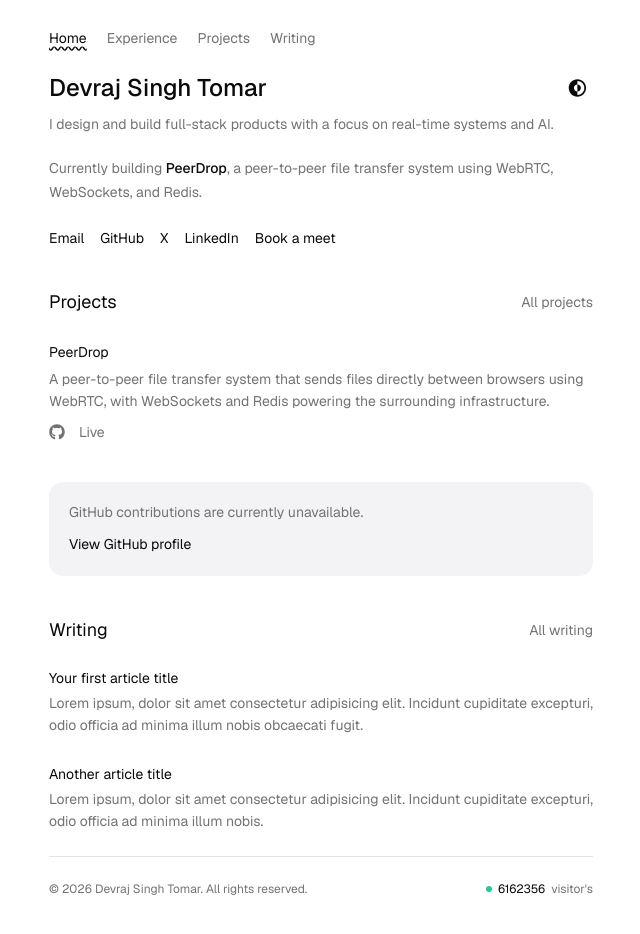
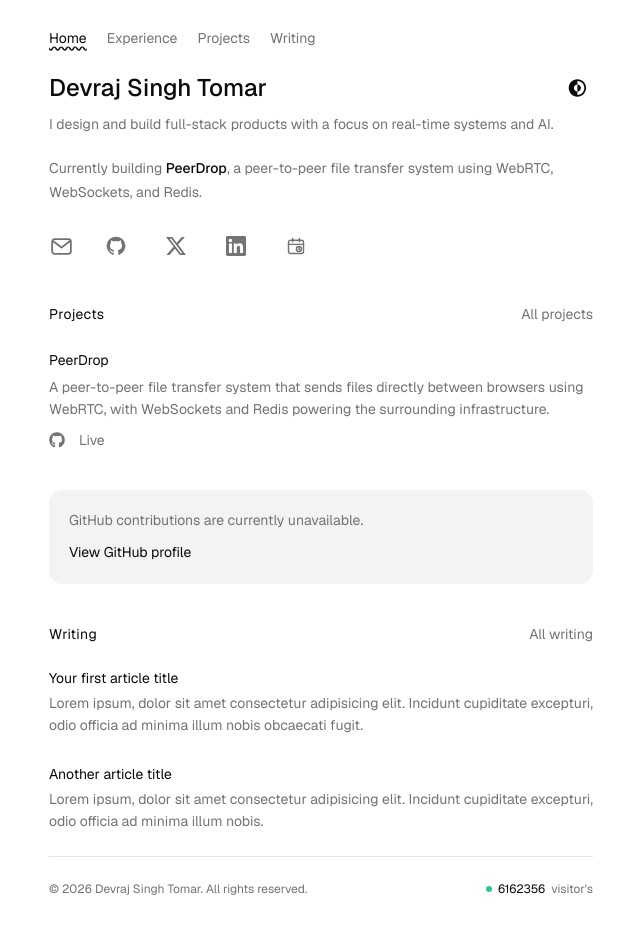
Before and after one commit to Devraj-singh-tomar/devraj-portfolio, a Next.js app: page / in a window 1280 px wide. Shown: the top 934 px of the page, without its empty margins (319-959 px from the left). Built offline with nearby package versions, Linux system fonts and the light colour scheme.

Commit message:
feat: add social icons and improve layout for social links and sections

```diff
--- /dev/null
+++ b/src/components/icons.tsx
@@ -0,0 +1,115 @@
+import type { SVGProps } from "react";
+
+type IconProps = SVGProps<SVGSVGElement> & {
+  size?: number;
+};
+
+/* Gmail */
+export function Gmail({ size = 20, className, ...props }: IconProps) {
+  return (
+    <svg
+      xmlns="http://www.w3.org/2000/svg"
+      width={size}
+      height={size}
+      viewBox="0 0 24 24"
+      fill="none"
+      stroke="currentColor"
+      strokeWidth={1.7}
+      strokeLinecap="round"
+      strokeLinejoin="round"
+      className={className}
+      aria-hidden="true"
+      focusable="false"
+      {...props}
+    >
+      <rect x="3" y="5" width="18" height="14" rx="2.5" />
+      <path d="m4 7 8 6 8-6" />
+    </svg>
+  );
+}
+
+/* GitHub */
+export function Github({ size = 20, className, ...props }: IconProps) {
+  return (
+    <svg
+      xmlns="http://www.w3.org/2000/svg"
+      width={size}
+      height={size}
+      viewBox="0 0 24 24"
+      fill="currentColor"
+      className={className}
+      aria-hidden="true"
+      focusable="false"
+      {...props}
+    >
+      <path
+        fillRule="evenodd"
+        clipRule="evenodd"
+        d="M12 .75a11.25 11.25 0 0 0-3.56 21.92c.56.1.77-.24.77-.54v-2.1c-3.14.68-3.8-1.34-3.8-1.34-.51-1.3-1.25-1.65-1.25-1.65-1.02-.7.08-.69.08-.69 1.13.08 1.73 1.16 1.73 1.16 1 1.73 2.64 1.23 3.28.94.1-.73.39-1.23.72-1.51-2.51-.29-5.15-1.26-5.15-5.58 0-1.23.44-2.24 1.16-3.03-.12-.29-.5-1.43.11-2.98 0 0 .95-.3 3.1 1.16a10.7 10.7 0 0 1 5.64 0c2.15-1.46 3.1-1.16 3.1-1.16.62 1.55.23 2.69.11 2.98.73.79 1.16 1.8 1.16 3.03 0 4.33-2.65 5.28-5.18 5.57.41.35.77 1.04.77 2.1v3.1c0 .3.2.65.78.54A11.25 11.25 0 0 0 12 .75Z"
+      />
+    </svg>
+  );
+}
+
+/* LinkedIn */
+export function Linkedin({ size = 20, className, ...props }: IconProps) {
+  return (
+    <svg
+      xmlns="http://www.w3.org/2000/svg"
+      width={size}
+      height={size}
+      viewBox="0 0 24 24"
+      fill="currentColor"
+      className={className}
+      aria-hidden="true"
+      focusable="false"
+      {...props}
+    >
+      <path d="M20.45 20.45h-3.55v-5.57c0-1.33-.03-3.04-1.85-3.04-1.85 0-2.14 1.45-2.14 2.94v5.67H9.36V9h3.41v1.56h.05c.48-.9 1.64-1.85 3.37-1.85 3.6 0 4.27 2.37 4.27 5.45v6.29ZM5.34 7.43a2.06 2.06 0 1 1 0-4.12 2.06 2.06 0 0 1 0 4.12ZM7.12 20.45H3.55V9h3.57v11.45ZM22.23 0H1.77C.79 0 0 .77 0 1.73v20.54C0 23.23.79 24 1.77 24h20.45c.98 0 1.78-.77 1.78-1.73V1.73C24 .77 23.2 0 22.22 0Z" />
+    </svg>
+  );
+}
+
+/* X */
+export function X({ size = 20, className, ...props }: IconProps) {
+  return (
+    <svg
+      xmlns="http://www.w3.org/2000/svg"
+      width={size}
+      height={size}
+      viewBox="0 0 24 24"
+      fill="currentColor"
+      className={className}
+      aria-hidden="true"
+      focusable="false"
+      {...props}
+    >
+      <path d="M18.9 1.15h3.68l-8.04 9.19L24 22.85h-7.41l-5.8-7.59-6.64 7.59H.47l8.6-9.83L0 1.15h7.59l5.25 6.93 6.06-6.93Zm-1.29 19.49h2.04L6.49 3.24H4.3l13.31 17.4Z" />
+    </svg>
+  );
+}
+
+export function Calendar({ size = 20, className, ...props }: IconProps) {
+  return (
+    <svg
+      xmlns="http://www.w3.org/2000/svg"
+      width={size}
+      height={size}
+      viewBox="0 0 24 24"
+      fill="none"
+      stroke="currentColor"
+      strokeWidth={1.7}
+      strokeLinecap="round"
+      strokeLinejoin="round"
+      className={className}
+      aria-hidden="true"
+      focusable="false"
+      {...props}
+    >
+      <rect x="3" y="5" width="18" height="16" rx="2.5" />
+      <path d="M16 3v4M8 3v4M3 10h18" />
+      <circle cx="15.5" cy="15.5" r="3" />
+      <path d="M15.5 14v1.7l1 0.6" />
+    </svg>
+  );
+}
--- a/src/components/projects/projects-section.tsx
+++ b/src/components/projects/projects-section.tsx
@@ -8,7 +8,7 @@ export function ProjectsSection() {
   return (
     <section>
       <div className="mb-6 flex items-center justify-between">
-        <h2 className="text-lg font-normal">Projects</h2>
+        <h2 className="text-sm font-normal tracking-wide">Projects</h2>
 
         <Link
           href="/projects"
--- a/src/components/social-links.tsx
+++ b/src/components/social-links.tsx
@@ -2,66 +2,111 @@
 
 import { siteConfig } from "@/config/site";
 import Link from "next/link";
-import { BiCopy } from "react-icons/bi";
+
 import { Tooltip, TooltipContent, TooltipTrigger } from "./ui/tooltip";
+import { Calendar, Github, Gmail, Linkedin, X } from "./icons";
+import { useState } from "react";
+import { CgCheck } from "react-icons/cg";
 
 const socialLinks = [
   {
     name: "GitHub",
+    label: "Visit GitHub profile",
+    Icon: Github,
     href: siteConfig.socials.github,
   },
   {
     name: "X",
+    label: "Visit X profile",
+    Icon: X,
     href: siteConfig.socials.x,
   },
   {
     name: "LinkedIn",
+    label: "Visit LinkedIn profile",
+    Icon: Linkedin,
     href: siteConfig.socials.linkedin,
   },
   {
-    name: "Book a meet",
+    name: "Calendar",
+    label: "Book a meeting",
+    Icon: Calendar,
     href: siteConfig.links.calendar,
   },
 ];
 
+type CopyStatus = "idle" | "copied" | "error";
+
 export default function SocialLinks() {
+  const [copyStatus, setCopyStatus] = useState<CopyStatus>("idle");
+
+  async function copyEmail() {
+    try {
+      await navigator.clipboard.writeText(siteConfig.email);
+      setCopyStatus("copied");
+
+      window.setTimeout(() => {
+        setCopyStatus("idle");
+      }, 2000);
+    } catch {
+      setCopyStatus("error");
+
+      window.setTimeout(() => {
+        setCopyStatus("idle");
+      }, 2000);
+    }
+  }
+
+  const emailTooltip =
+    copyStatus === "copied"
+      ? "Email copied!"
+      : copyStatus === "error"
+        ? "Couldn't copy email"
+        : siteConfig.email;
+
   return (
-    <footer className="flex gap-4 pt-6">
+    <nav
+      aria-label="Social links"
+      className="flex items-center flex-wrap gap-6 pt-6"
+    >
       <Tooltip>
-        <TooltipTrigger className="text-foreground text-sm hover:underline underline-offset-[2.5px] decoration-wavy">
-          Email
+        <TooltipTrigger
+          type="button"
+          aria-label={
+            copyStatus === "copied" ? "Email copied" : "Copy email address"
+          }
+          onClick={copyEmail}
+          className="inline-flex text-muted-foreground hover:text-foreground items-center"
+        >
+          {copyStatus === "copied" ? (
+            <CgCheck aria-hidden="true" size={25} />
+          ) : (
+            <Gmail size={25} />
+          )}
         </TooltipTrigger>
 
-        <TooltipContent className="flex items-center justify-center">
-          <p className="font-semibold">{siteConfig.email}</p>
-
-          <button
-            type="button"
-            title="Copy email"
-            aria-label="Copy email address"
-            onClick={() => navigator.clipboard.writeText(siteConfig.email)}
-            className="cursor-pointer"
-          >
-            <BiCopy className="size-3.5" />
-          </button>
+        <TooltipContent className="max-w-xs break-all">
+          {emailTooltip}
         </TooltipContent>
       </Tooltip>
 
-      {socialLinks.map(({ href, name }) => {
+      {socialLinks.map(({ href, Icon, label, name }) => {
         if (!href) return null;
 
         return (
           <Link
             target="_blank"
             rel="noopener noreferrer"
-            key={name}
+            key={href}
             href={href}
-            className={`text-foreground text-sm hover:underline underline-offset-[2.5px] decoration-wavy `}
+            aria-label={label}
+            title={name === "Calendar" ? "Book a meeting" : name}
+            className="inline-flex size-9 items-center justify-center rounded-lg text-muted-foreground transition-colors hover:text-foreground focus-visible:outline-none focus-visible:ring-2 focus-visible:ring-ring"
           >
-            {name}
+            <Icon size={20} />
           </Link>
         );
       })}
-    </footer>
+    </nav>
   );
 }
--- a/src/components/writing/writing-section.tsx
+++ b/src/components/writing/writing-section.tsx
@@ -8,7 +8,7 @@ export function WritingSection() {
   return (
     <section>
       <div className="mb-6 flex items-center justify-between">
-        <h2 className="text-lg font-normal">Writing</h2>
+        <h2 className="text-sm font-normal tracking-wide">Writing</h2>
 
         <Link
           href="/writing"
```
